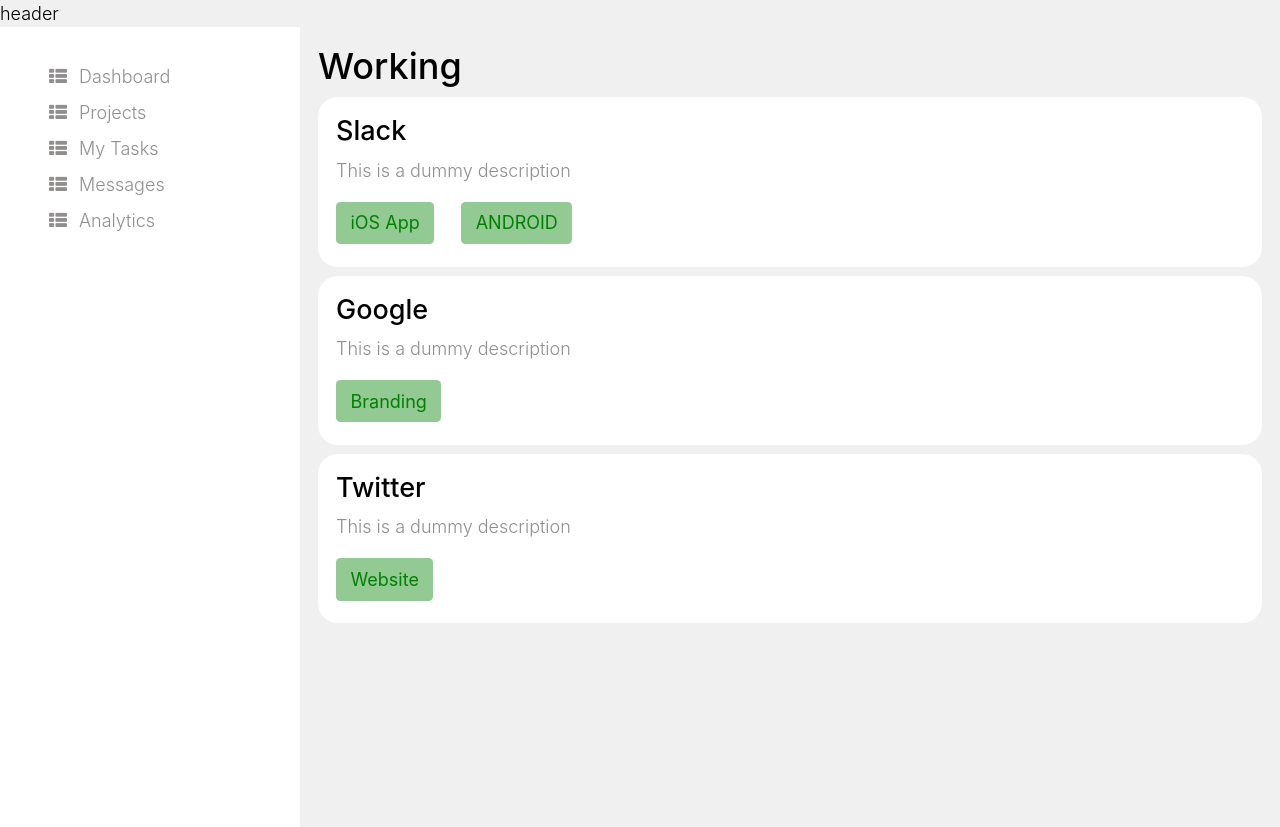
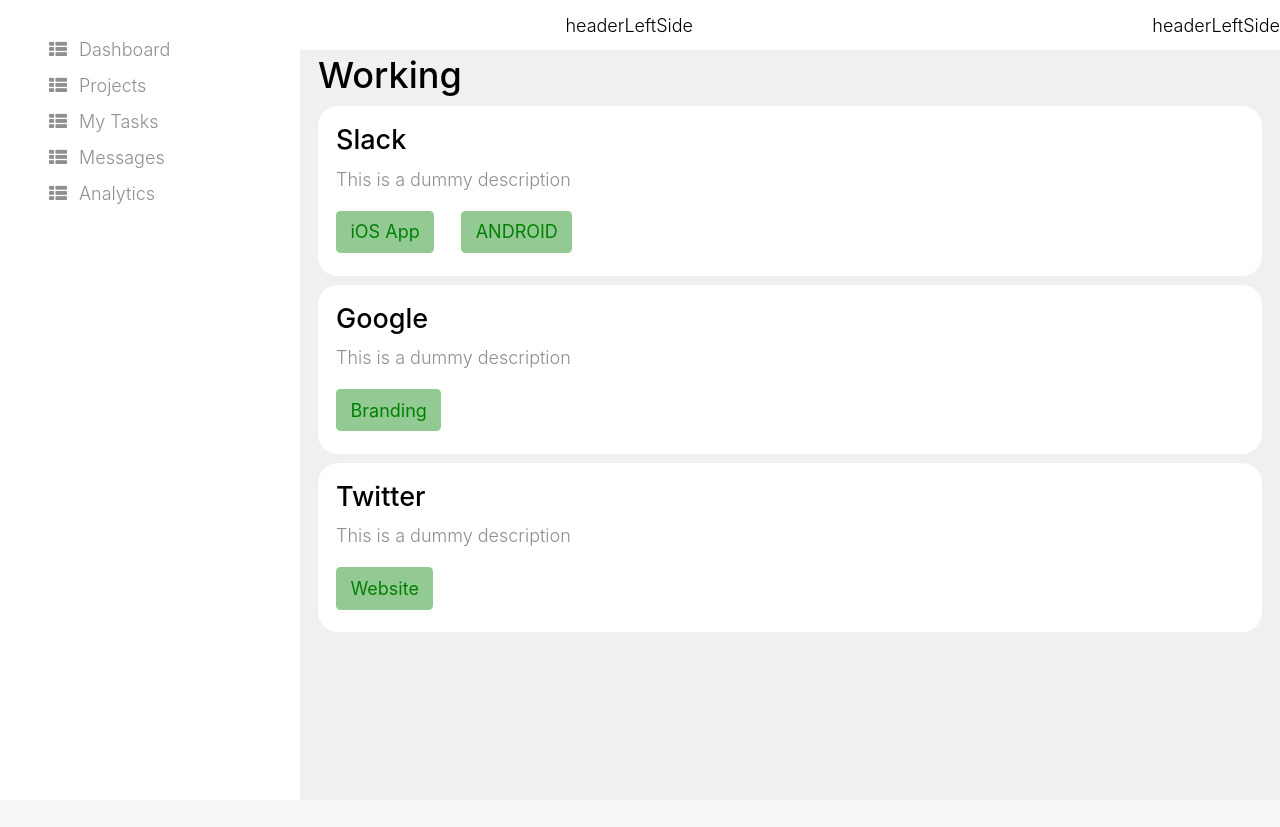
Before and after one commit to Emuohwo/sifaxtest, a React (Create React App) app: page / in a window 1280 px wide. After the commit the page ends 800 px from the top, so only its background shows below. Built offline with nearby package versions, Linux system fonts and the light colour scheme.

Commit message:
add to header section

```diff
--- a/src/components/header/TopHeader.js
+++ b/src/components/header/TopHeader.js
@@ -3,8 +3,15 @@
 
 const TopHeader = () => {
   return (
-    <header>
-      header
+    <header className='top_heade' id='top_heade'>
+      <div className='top_header_container bg-white d-flex align-items-center justify-content-between'>
+        <div className='headerLeftSide'>
+          <img width="50" height="50" src="/logo.png" alt='Tuscot logo' />
+          Tuscot
+        </div>
+        <div className='headerMiddleSide'>headerLeftSide</div>
+        <div className='headerRightSide'>headerLeftSide</div>
+      </div>
     </header>
   )
 }
--- a/src/components/header/topHeader.css
+++ b/src/components/header/topHeader.css
@@ -0,0 +1,7 @@
+.top_heade {
+  background: red;
+}
+.top_header_container {
+  position: fixed;
+  width: 100%;
+}
--- a/src/pages/projects/Projects.js
+++ b/src/pages/projects/Projects.js
@@ -43,7 +43,7 @@
 
 function Projects() {
   return (
-    <div className='p-3'>
+    <div className='p-3 project_Page_container'>
       <h2> Working</h2>
       {PROJECTS_LIST.map((item) => (
 
--- a/src/pages/projects/projects.css
+++ b/src/pages/projects/projects.css
@@ -1,4 +1,6 @@
-
+.project_Page_container {
+  margin-top: 2em;
+}
 .project_list_container {
   border-radius: 20px;
   padding: 4px;
```
Also changed, not shown: public/logo.png (added), src/App.css (line endings or trailing spaces).
